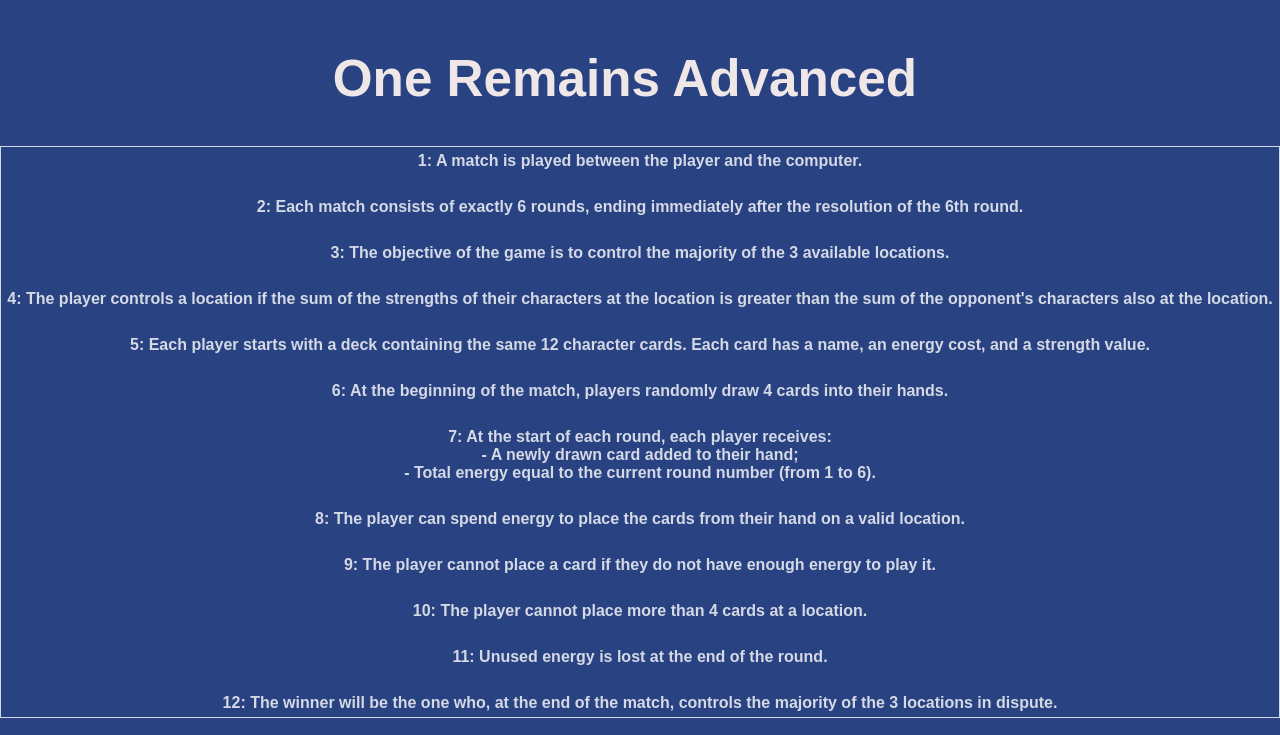
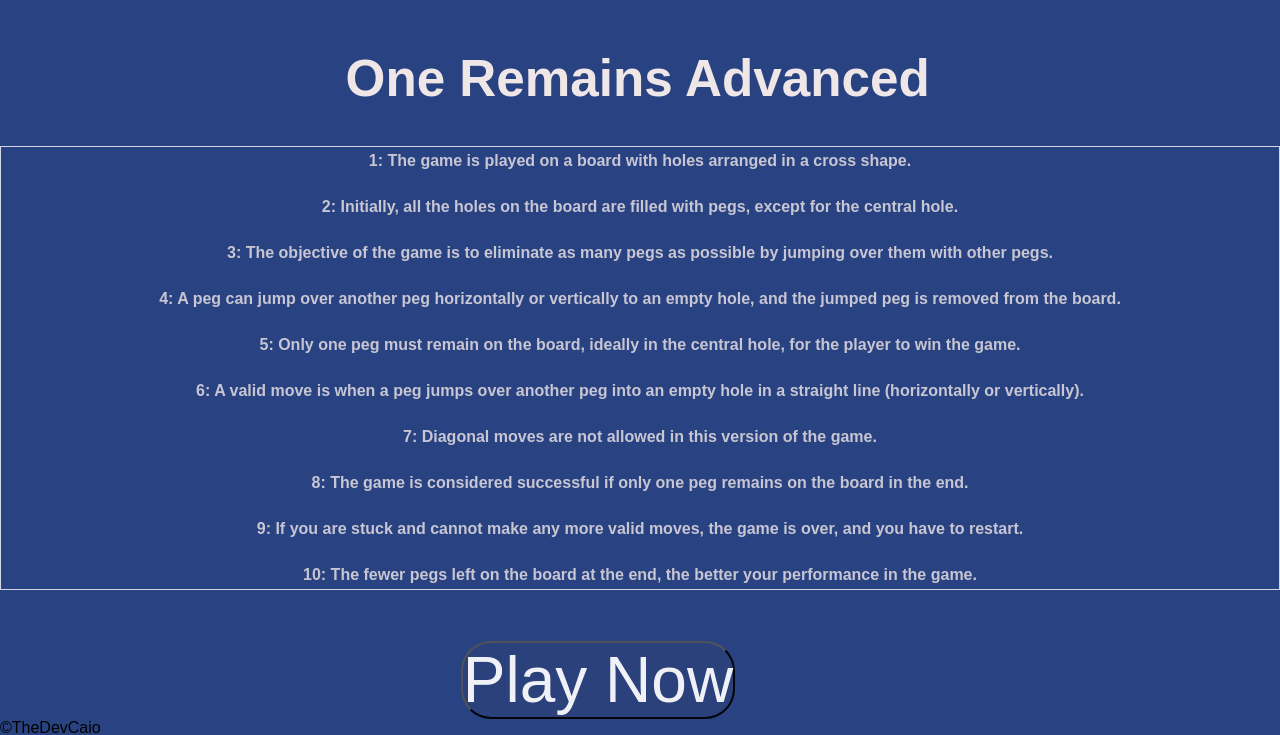
Before and after one commit to TheDevCaio/One-Remains-Advanced, a plain HTML site: page home.html in a window 1280 px wide. Shown: the part 102-837 px from the top of the page. Drawn offline with Linux system fonts and the light colour scheme.

Commit message:
Grafic aprimoriment.

```diff
--- a/css/style.css
+++ b/css/style.css
@@ -8,7 +8,7 @@ body {
       display: grid;
       grid-template-columns: repeat(7, 17.6%);
       grid-template-rows: repeat(6, 16%);
-      gap: 2px;
+      gap: 1px;
       background-color: #ccc;
       width: 60vw;
       margin: 5vw auto;
@@ -44,9 +44,9 @@ body {
 
     /*Título*/
     .T{
-
+      text-align: center;
       color: #efe7e7;
-      margin-left: 26vw;
+      margin-left: 27vw;
       margin-block-end: 3vw;
       font-weight: bold;
       font-size: 4vw;
@@ -128,7 +128,7 @@ body {
       #leads {
         list-style-type: none;
         text-align: center;
-        color: #fff;
+        color: #efe7e7;
         margin-top: 2vw;
         font-weight: bold;
         background-color: #294281;
--- a/home.html
+++ b/home.html
@@ -26,34 +26,25 @@
 
     <section>
         <ul id="leads">
-          <li>1: A match is played between the player and the computer.</li>
+  <li>1: The game is played on a board with holes arranged in a cross shape.</li>
   <br>
-          <li>2: Each match consists of exactly 6 rounds, ending immediately after the resolution of the 6th round.</li>
+  <li>2: Initially, all the holes on the board are filled with pegs, except for the central hole.</li>
   <br>
-          <li>3: The objective of the game is to control the majority of the 3 available locations.</li>
+  <li>3: The objective of the game is to eliminate as many pegs as possible by jumping over them with other pegs.</li>
   <br>
-          <li>4: The player controls a location if the sum of the strengths of their characters at the location is greater than the sum of the opponent's characters also at the location.</li>
+  <li>4: A peg can jump over another peg horizontally or vertically to an empty hole, and the jumped peg is removed from the board.</li>
   <br>
-          <li>5: Each player starts with a deck containing the same 12 character cards. Each card has a name, an energy cost, and a strength value.</li>
+  <li>5: Only one peg must remain on the board, ideally in the central hole, for the player to win the game.</li>
   <br>
-          <li>6: At the beginning of the match, players randomly draw 4 cards into their hands.</li>
+  <li>6: A valid move is when a peg jumps over another peg into an empty hole in a straight line (horizontally or vertically).</li>
   <br>
-          <li>7: At the start of each round, each player receives:
+  <li>7: Diagonal moves are not allowed in this version of the game.</li>
   <br>
-            - A newly drawn card added to their hand;
+  <li>8: The game is considered successful if only one peg remains on the board in the end.</li>
   <br>
-            - Total energy equal to the current round number (from 1 to 6).
-          </li>
+  <li>9: If you are stuck and cannot make any more valid moves, the game is over, and you have to restart.</li>
   <br>
-          <li>8: The player can spend energy to place the cards from their hand on a valid location.</li>
-          <br>
-          <li>9: The player cannot place a card if they do not have enough energy to play it.</li>
-          <br>
-          <li>10: The player cannot place more than 4 cards at a location.</li>
-          <br>
-          <li>11: Unused energy is lost at the end of the round.</li>
-          <br>
-          <li>12: The winner will be the one who, at the end of the match, controls the majority of the 3 locations in dispute.</li>
+  <li>10: The fewer pegs left on the board at the end, the better your performance in the game.</li>
 </ul>
       </section>
 
```
Lines whose indentation alone changed are shown as unchanged.
